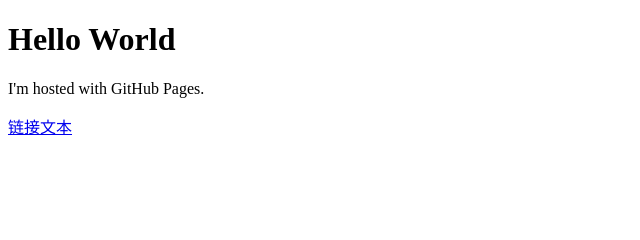
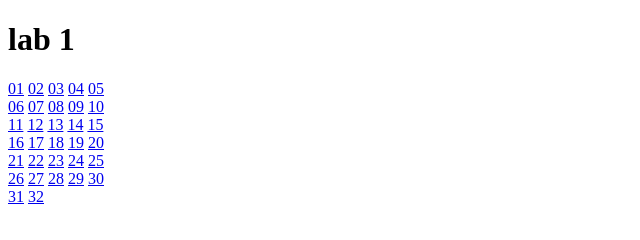
Before and after one commit to JamesW99/F20DV, a plain HTML site: page index.html in a window 1280 px wide. Shown: the whole page, without its empty margins (0-640 px from the left). Drawn offline with Linux system fonts and the light colour scheme.

Commit message:
Update index.html

```diff
--- a/index.html
+++ b/index.html
@@ -1,8 +1,39 @@
 <!DOCTYPE html>
 <html>
 <body>
-<h1>Hello World</h1>
-<p>I'm hosted with GitHub Pages.</p>
-<a href="https://jamesw99.github.io/lab1/1-9.html">链接文本</a>
+<h1>lab 1</h1>
+<a href="https://jamesw99.github.io/lab1/1-1.html">01</a>
+<a href="https://jamesw99.github.io/lab1/1-2.html">02</a>
+<a href="https://jamesw99.github.io/lab1/1-3.html">03</a>
+<a href="https://jamesw99.github.io/lab1/1-4.html">04</a>
+<a href="https://jamesw99.github.io/lab1/1-5.html">05</a><br>
+<a href="https://jamesw99.github.io/lab1/1-6.html">06</a>
+<a href="https://jamesw99.github.io/lab1/1-7.html">07</a>
+<a href="https://jamesw99.github.io/lab1/1-8.html">08</a>
+<a href="https://jamesw99.github.io/lab1/1-9.html">09</a>
+<a href="https://jamesw99.github.io/lab1/1-10.html">10</a><br>
+<a href="https://jamesw99.github.io/lab1/1-11.html">11</a>
+<a href="https://jamesw99.github.io/lab1/1-12.html">12</a>
+<a href="https://jamesw99.github.io/lab1/1-13.html">13</a>
+<a href="https://jamesw99.github.io/lab1/1-14.html">14</a>
+<a href="https://jamesw99.github.io/lab1/1-15.html">15</a><br>
+<a href="https://jamesw99.github.io/lab1/1-16.html">16</a>
+<a href="https://jamesw99.github.io/lab1/1-17.html">17</a>
+<a href="https://jamesw99.github.io/lab1/1-18.html">18</a>
+<a href="https://jamesw99.github.io/lab1/1-19.html">19</a>
+<a href="https://jamesw99.github.io/lab1/1-20.html">20</a><br>
+<a href="https://jamesw99.github.io/lab1/1-21.html">21</a>
+<a href="https://jamesw99.github.io/lab1/1-22.html">22</a>
+<a href="https://jamesw99.github.io/lab1/1-23.html">23</a>
+<a href="https://jamesw99.github.io/lab1/1-24.html">24</a>
+<a href="https://jamesw99.github.io/lab1/1-25.html">25</a><br>
+<a href="https://jamesw99.github.io/lab1/1-26.html">26</a>
+<a href="https://jamesw99.github.io/lab1/1-27.html">27</a>
+<a href="https://jamesw99.github.io/lab1/1-28.html">28</a>
+<a href="https://jamesw99.github.io/lab1/1-29.html">29</a>
+<a href="https://jamesw99.github.io/lab1/1-30.html">30</a><br>
+<a href="https://jamesw99.github.io/lab1/1-31.html">31</a>
+<a href="https://jamesw99.github.io/lab1/1-32.html">32</a>
+
 </body>
 </html>
```
